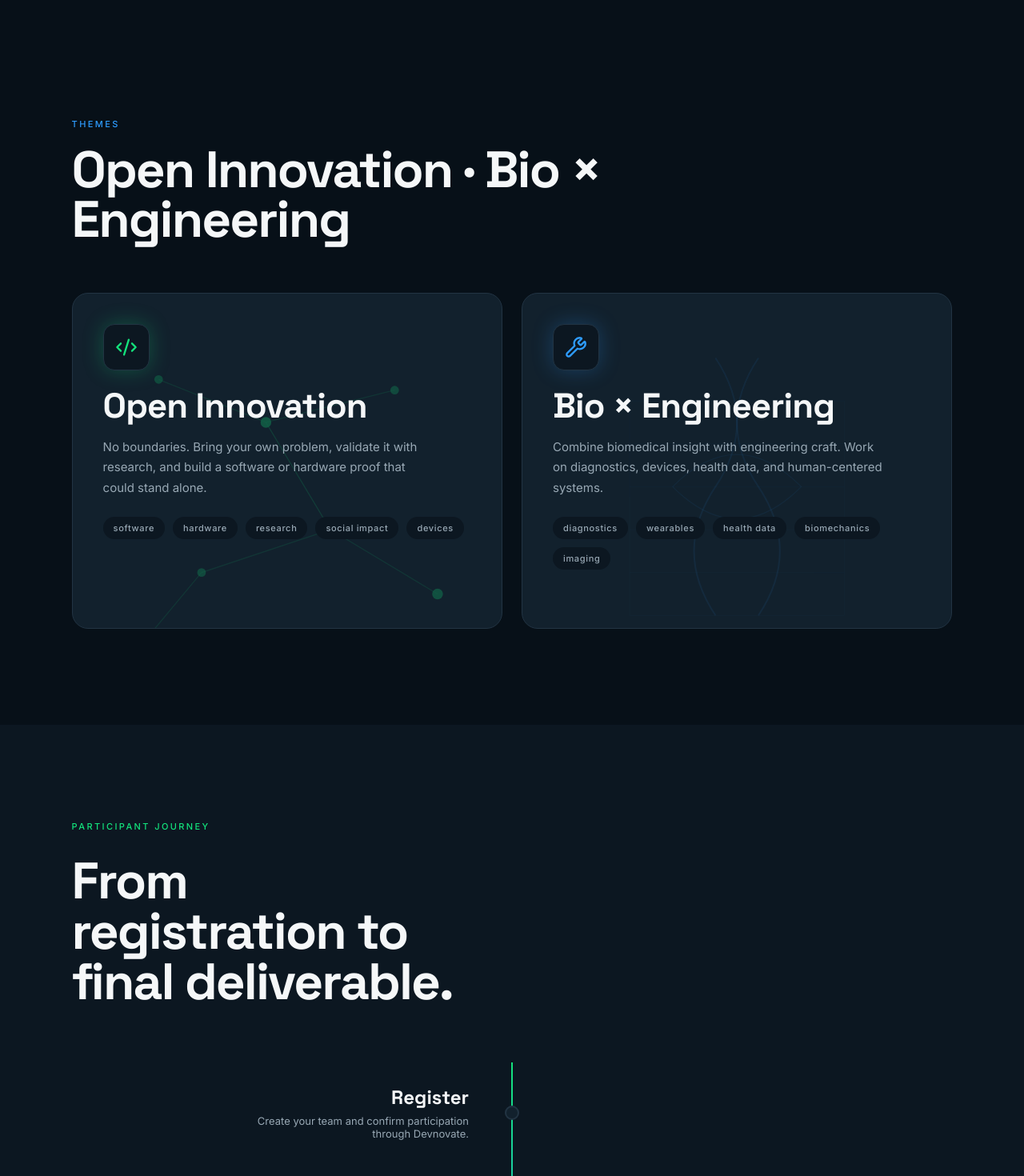
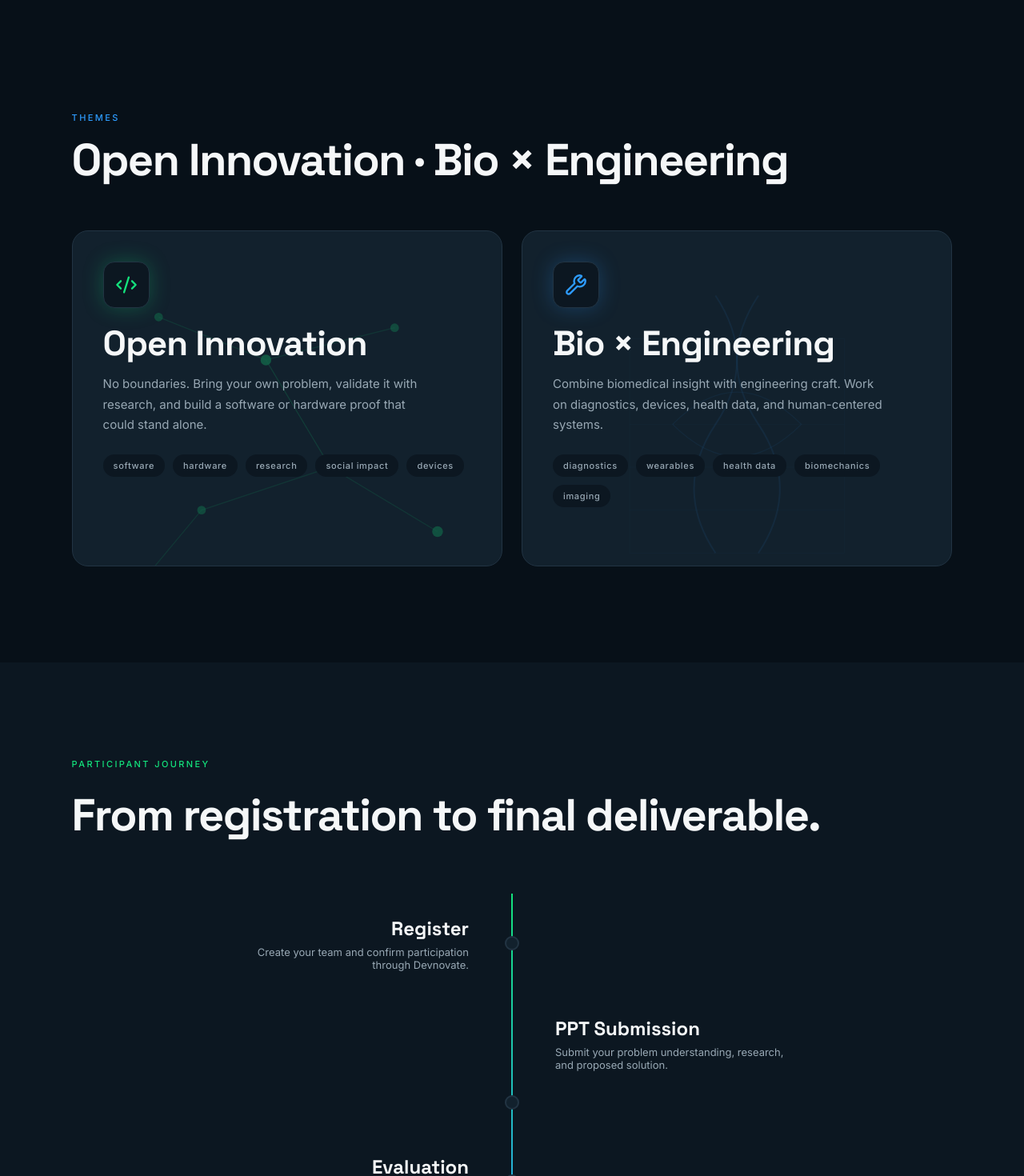
Before and after one commit to VMedithon/website, a React (Vite) app: page / in a window 1280 px wide. Shown: the part 1920-3390 px from the top of the page at 80% size. Built offline with nearby package versions, Linux system fonts and the light colour scheme.

Commit message:
fix(sections): full-width single-line section titles
Collapse .section-heading and .journey-intro to single-column grids
so titles span the space the removed subtitles occupied, and drop the
heading clamp to 56px max so long titles stay on one line. Dead
subtitle rules removed.

```diff
--- a/src/styles.css
+++ b/src/styles.css
@@ -118,11 +118,10 @@
 
 /* ============ SECTIONS ============ */
 .section{padding:120px 7vw;position:relative;z-index:2}
-.section-heading{display:grid;grid-template-columns:1.3fr .7fr;align-items:end;margin-bottom:60px;gap:20px}
+.section-heading{display:grid;grid-template-columns:1fr;align-items:end;margin-bottom:60px;gap:20px}
 .kicker{font:500 11px Inter;letter-spacing:2.4px;text-transform:uppercase;color:var(--brand-gold)}
 .kicker.green{color:var(--brand-green)}.kicker.blue{color:var(--brand-blue)}
-.section-heading h2,.journey-intro h2,.closing h2{font:700 clamp(40px,5vw,68px)/.98 "Space Grotesk",sans-serif;letter-spacing:-.03em;margin:18px 0 0}
-.section-heading>p{line-height:1.8;color:var(--ink-2);max-width:520px}
+.section-heading h2,.journey-intro h2,.closing h2{font:700 clamp(34px,4.4vw,56px)/.98 "Space Grotesk",sans-serif;letter-spacing:-.03em;margin:18px 0 0}
 
 /* ============ HACKATHON × BUILDATHON ============ */
 .track-split{display:grid;grid-template-columns:1fr 1fr;min-height:560px;border:1px solid var(--line);border-radius:var(--r-card);overflow:hidden;background:var(--bg-elev)}
@@ -164,9 +163,8 @@
 
 /* ============ JOURNEY SPINE ============ */
 .journey-section{background:var(--bg-subtle);padding:120px 7vw;position:relative;z-index:2;overflow:hidden}
-.journey-intro{display:grid;grid-template-columns:1fr 1fr;column-gap:8vw;margin-bottom:70px}
-.journey-intro .kicker{grid-column:1/-1;margin-bottom:12px}
-.journey-intro p{align-self:end;color:var(--ink-2);line-height:1.8;max-width:470px}
+.journey-intro{display:grid;grid-template-columns:1fr;margin-bottom:70px}
+.journey-intro .kicker{margin-bottom:12px}
 .journey-spine{position:relative;max-width:720px;margin:0 auto}
 .journey-line{position:absolute;left:50%;top:0;bottom:0;width:2px;background:var(--line);transform:translateX(-50%)}
 .journey-line-fill{position:absolute;left:50%;top:0;width:2px;background:linear-gradient(180deg,var(--brand-green),var(--brand-blue),var(--brand-gold));transform:translateX(-50%);height:0;transition:height .1s linear}
```
